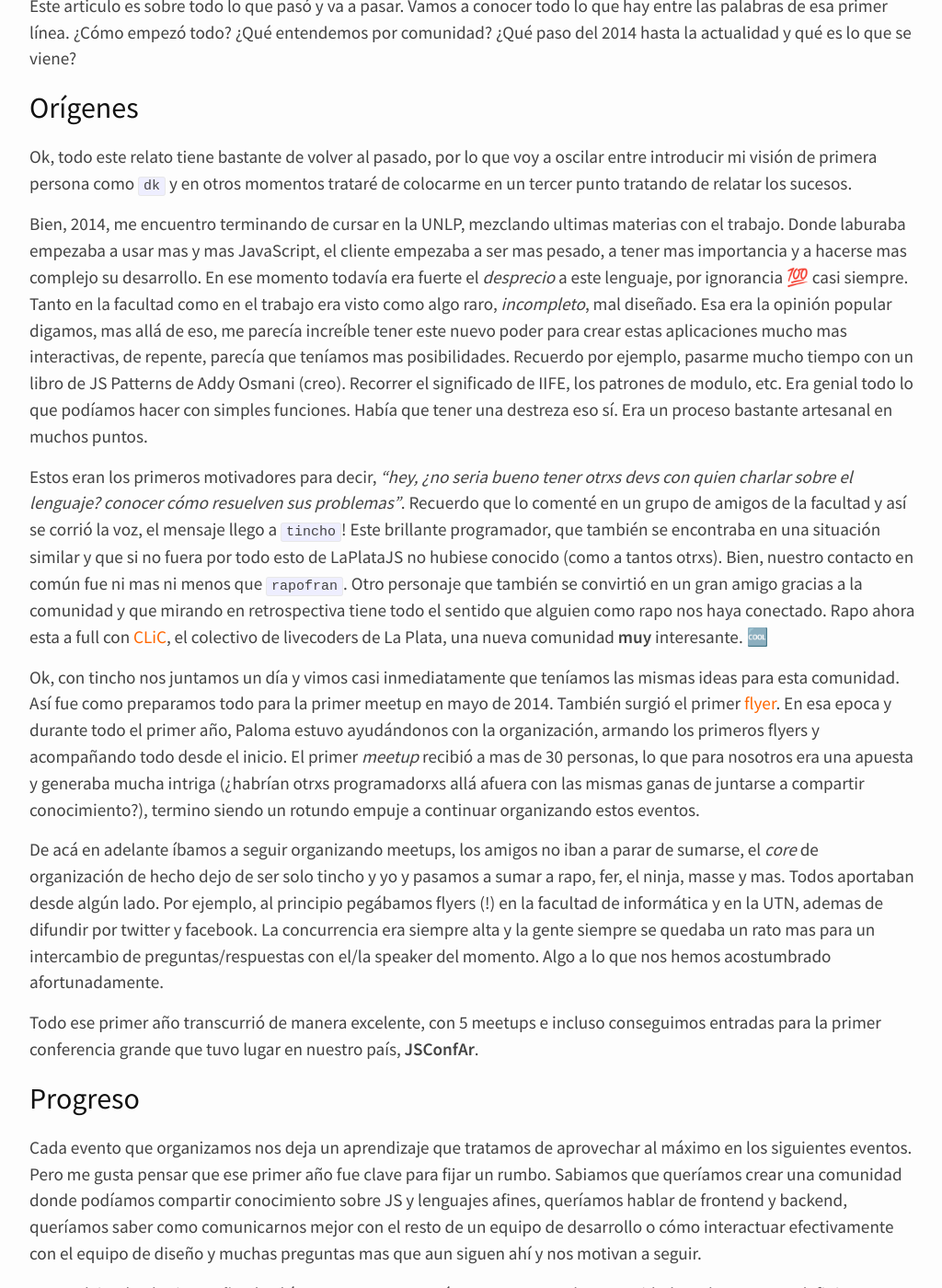
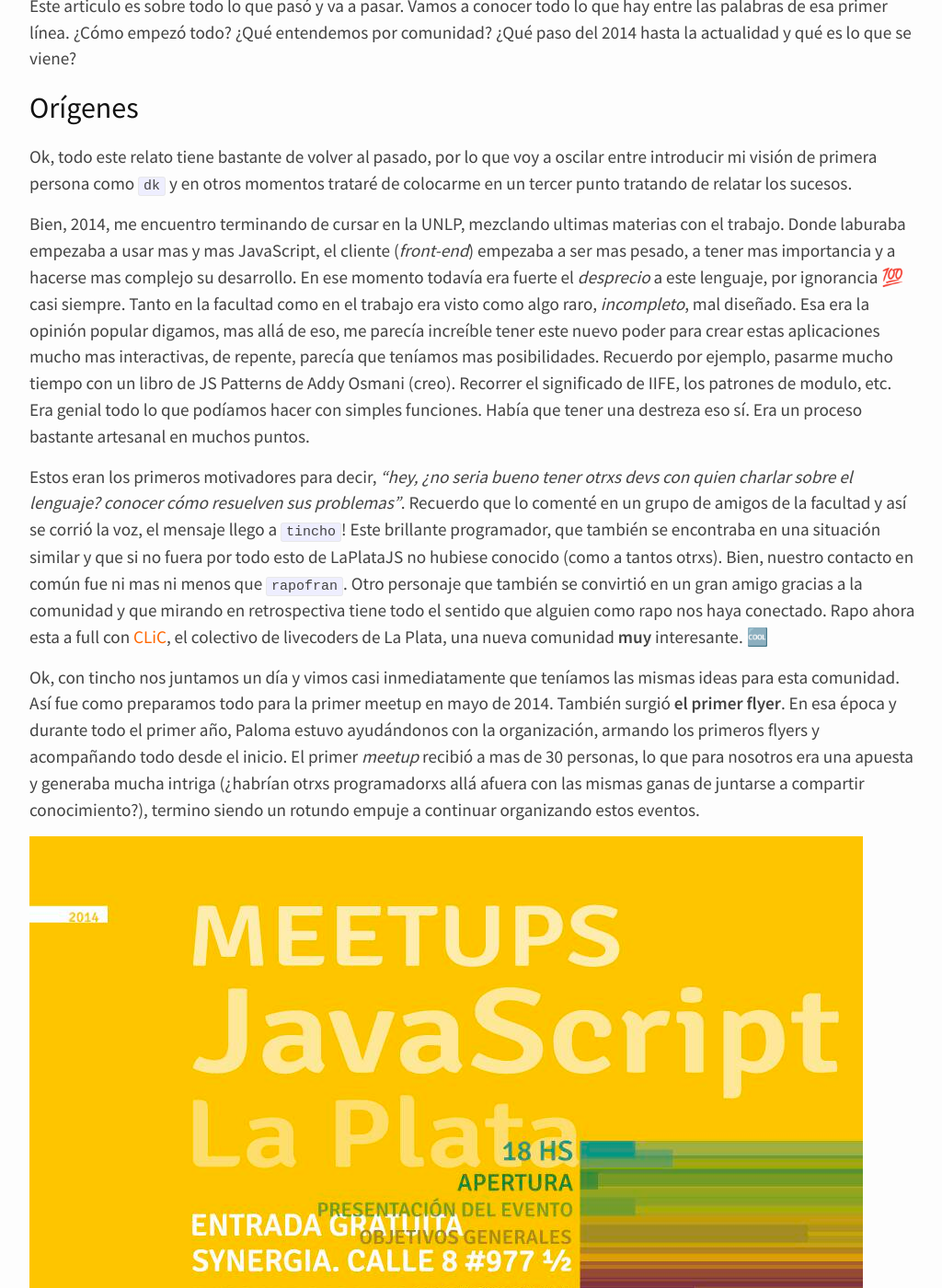
Before and after one commit to laplatajs/laplatajs.github.io, a Jekyll site: the page built from _posts/blog/2019-04-14-laplatajs-futuro.md, in a window 1280 px wide and 1400 px high, scrolled down 515 px. Shown: the whole window at 92% size, without its empty margins (126-1150 px from the left). Built offline with Jekyll 4.4.1, drawn with Linux system fonts in a browser that asks for light colours; some of the changed text lies outside the part shown.

Commit message:
Update: rename post, add flyer resource. Good to go.

```diff
--- a/_posts/blog/2019-04-06-laplatajs-futuro.md
+++ b/_posts/blog/2019-04-14-laplatajs-futuro.md
@@ -15,11 +15,13 @@ LaPlataJS surge en 2014 con la idea de crear una comunidad donde tengamos espaci
 
 Ok, todo este relato tiene bastante de volver al pasado, por lo que voy a oscilar entre introducir mi visión de primera persona como `dk` y en otros momentos trataré de colocarme en un tercer punto tratando de relatar los sucesos.
 
-Bien, 2014, me encuentro terminando de cursar en la UNLP, mezclando ultimas materias con el trabajo. Donde laburaba empezaba a usar mas y mas JavaScript, el cliente empezaba a ser mas pesado, a tener mas importancia y a hacerse mas complejo su desarrollo. En ese momento todavía era fuerte el _desprecio_ a este lenguaje, por ignorancia 💯 casi siempre. Tanto en la facultad como en el trabajo era visto como algo raro, _incompleto_, mal diseñado. Esa era la opinión popular digamos, mas allá de eso, me parecía increíble tener este nuevo poder para crear estas aplicaciones mucho mas interactivas, de repente, parecía que teníamos mas posibilidades. Recuerdo por ejemplo, pasarme mucho tiempo con un libro de JS Patterns de Addy Osmani (creo). Recorrer el significado de IIFE, los patrones de modulo, etc. Era genial todo lo que podíamos hacer con simples funciones. Había que tener una destreza eso sí. Era un proceso bastante artesanal en muchos puntos.
+Bien, 2014, me encuentro terminando de cursar en la UNLP, mezclando ultimas materias con el trabajo. Donde laburaba empezaba a usar mas y mas JavaScript, el cliente (_front-end_) empezaba a ser mas pesado, a tener mas importancia y a hacerse mas complejo su desarrollo. En ese momento todavía era fuerte el _desprecio_ a este lenguaje, por ignorancia 💯 casi siempre. Tanto en la facultad como en el trabajo era visto como algo raro, _incompleto_, mal diseñado. Esa era la opinión popular digamos, mas allá de eso, me parecía increíble tener este nuevo poder para crear estas aplicaciones mucho mas interactivas, de repente, parecía que teníamos mas posibilidades. Recuerdo por ejemplo, pasarme mucho tiempo con un libro de JS Patterns de Addy Osmani (creo). Recorrer el significado de IIFE, los patrones de modulo, etc. Era genial todo lo que podíamos hacer con simples funciones. Había que tener una destreza eso sí. Era un proceso bastante artesanal en muchos puntos.
 
 Estos eran los primeros motivadores para decir, _"hey, ¿no seria bueno tener otrxs devs con quien charlar sobre el lenguaje? conocer cómo resuelven sus problemas"_. Recuerdo que lo comenté en un grupo de amigos de la facultad y así se corrió la voz, el mensaje llego a `tincho`! Este brillante programador, que también se encontraba en una situación similar y que si no fuera por todo esto de LaPlataJS no hubiese conocido (como a tantos otrxs). Bien, nuestro contacto en común fue ni mas ni menos que `rapofran`. Otro personaje que también se convirtió en un gran amigo gracias a la comunidad y que mirando en retrospectiva tiene todo el sentido que alguien como rapo nos haya conectado. Rapo ahora esta a full con [CLiC](https://colectivo-de-livecoders.gitlab.io/), el colectivo de livecoders de La Plata, una nueva comunidad **muy** interesante. 🆒
 
-Ok, con tincho nos juntamos un día y vimos casi inmediatamente que teníamos las mismas ideas para esta comunidad. Así fue como preparamos todo para la primer meetup en mayo de 2014. También surgió el primer [flyer](link-flyer). En esa epoca y durante todo el primer año, Paloma estuvo ayudándonos con la organización, armando los primeros flyers y acompañando todo desde el inicio. El primer _meetup_ recibió a mas de 30 personas, lo que para nosotros era una apuesta y generaba mucha intriga (¿habrían otrxs programadorxs allá afuera con las mismas ganas de juntarse a compartir conocimiento?), termino siendo un rotundo empuje a continuar organizando estos eventos.
+Ok, con tincho nos juntamos un día y vimos casi inmediatamente que teníamos las mismas ideas para esta comunidad. Así fue como preparamos todo para la primer meetup en mayo de 2014. También surgió **el primer flyer**. En esa época y durante todo el primer año, Paloma estuvo ayudándonos con la organización, armando los primeros flyers y acompañando todo desde el inicio. El primer _meetup_ recibió a mas de 30 personas, lo que para nosotros era una apuesta y generaba mucha intriga (¿habrían otrxs programadorxs allá afuera con las mismas ganas de juntarse a compartir conocimiento?), termino siendo un rotundo empuje a continuar organizando estos eventos.
+
+![El primer flyer de LaPlataJS. Luego se convertirían en una tradición de la comunidad. circa Mayo 2014](/resources/blog/lpjs-mayo2014.jpg)
 
 De acá en adelante íbamos a seguir organizando meetups, los amigos no iban a parar de sumarse, el _core_ de organización de hecho dejo de ser solo tincho y yo y pasamos a sumar a rapo, fer, el ninja, masse y mas. Todos aportaban desde algún lado. Por ejemplo, al principio pegábamos flyers (!) en la facultad de informática y en la UTN, ademas de difundir por twitter y facebook. La concurrencia era siempre alta y la gente siempre se quedaba un rato mas para un intercambio de preguntas/respuestas con el/la speaker del momento. Algo a lo que nos hemos acostumbrado afortunadamente.
 
@@ -27,7 +29,7 @@ Todo ese primer año transcurrió de manera excelente, con 5 meetups e incluso c
 
 ## Progreso
 
-Cada evento que organizamos nos deja un aprendizaje que tratamos de aprovechar al máximo en los siguientes eventos. Pero me gusta pensar que ese primer año fue clave para fijar un rumbo. Sabiamos que queríamos crear una comunidad donde podíamos compartir conocimiento sobre JS y lenguajes afines, queríamos hablar de frontend y backend, queríamos saber como comunicarnos mejor con el resto de un equipo de desarrollo o cómo interactuar efectivamente con el equipo de diseño y muchas preguntas mas que aun siguen ahí y nos motivan a seguir.
+Cada evento que organizamos nos deja un aprendizaje que tratamos de aprovechar al máximo en los siguientes eventos. Pero me gusta pensar que ese primer año fue clave para fijar un rumbo. Sabíamos que queríamos crear una comunidad donde podíamos compartir conocimiento sobre JS y lenguajes afines, queríamos hablar de frontend y backend, queríamos saber como comunicarnos mejor con el resto de un equipo de desarrollo o cómo interactuar efectivamente con el equipo de diseño y muchas preguntas mas que aun siguen ahí y nos motivan a seguir.
 
 Pero volviendo al primer año, de ahí sacamos como queríamos conectar a la comunidad con la empresa, definimos que nos gustaba migrar entre los distintos espacios que conseguíamos, vemos eso como algo saludable, entendimos mas sobre como comunicar y la importancia que hay detrás de ese simple acto. Nos motivamos a armar eventos de mayor calidad con todos estos condimentos. Empezamos a abrir canales de comunicación con otras comunidades, desde nuestros hermanos de `meetups.js` hasta otras comunidades como las de Córdoba y Mendoza. También quedamos fascinados por las grandes conferencias, los speakers internacionales y todo ese mundillo, de hecho toda esta historia de participar en conferencias creció mas alla de nuestras expectativas, llevándonos a ser parte de ellas, casi todo el _core_ de LaPlataJS llego dar charlas en conferencias grandes, tuvimos la suerte de viajar incluso. Lo mejor de todo esto fue como lo vivimos compartido con la comunidad, nombrándola en cada evento, usando nuestro espacio de charlas como puntapié. Esa fue una de las sinergias mas claras que ha ocurrido desde mi punto de vista y me pone muy contento.
 
```
Also changed, not shown: resources/blog/lpjs-mayo2014.jpg (added).
